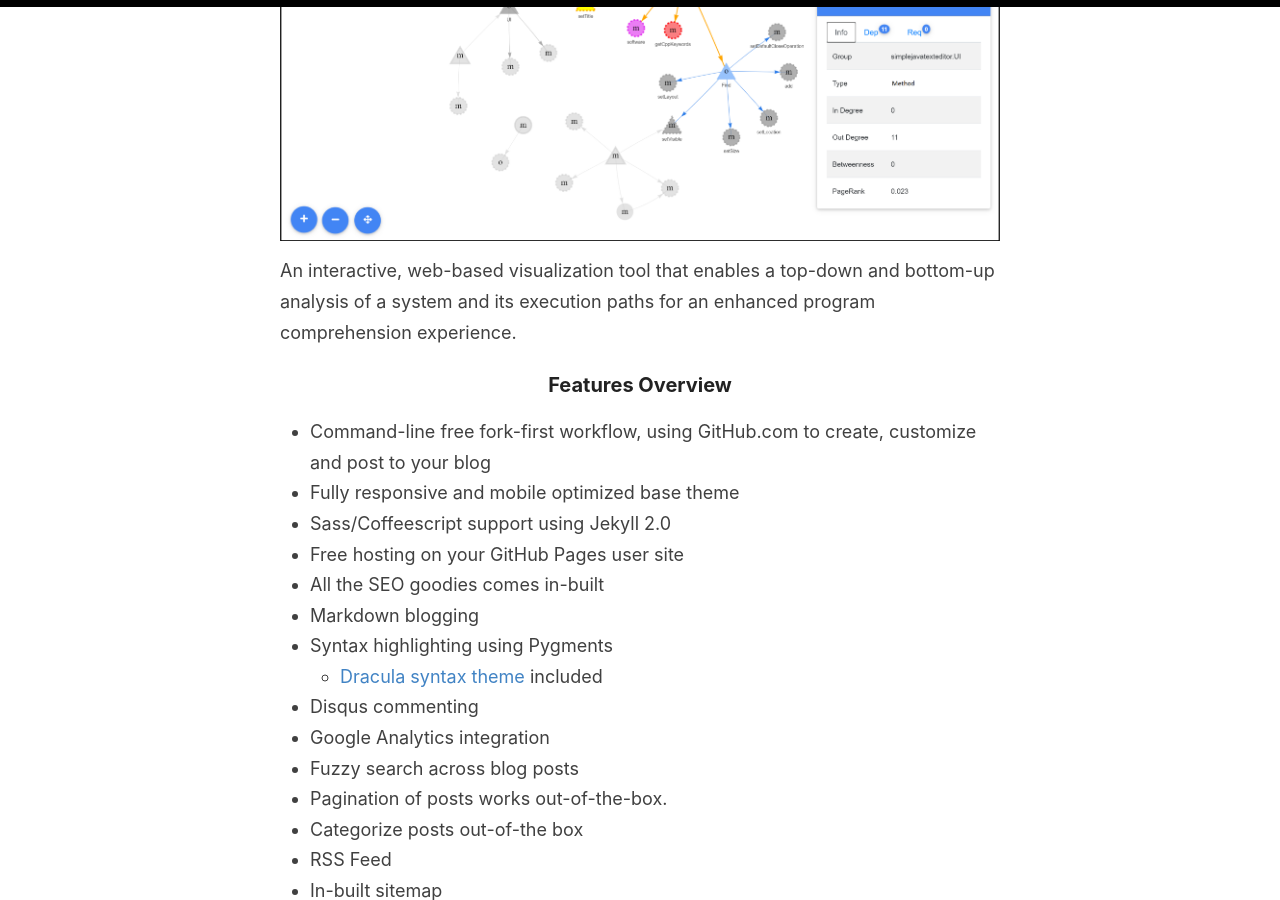
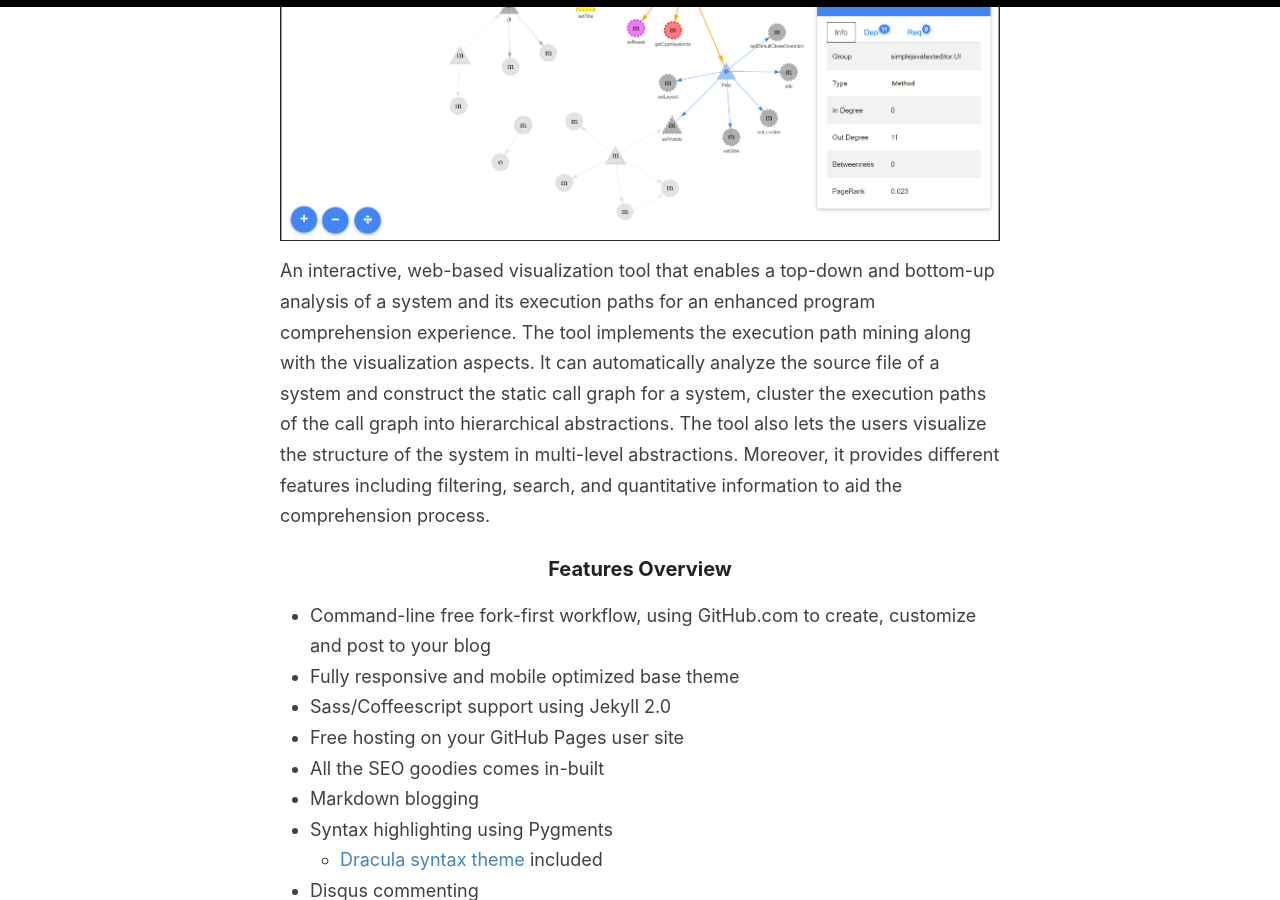
Before and after one commit to RakanAlanazi/CodEx, a Jekyll site: the page built from index.md, in a window 1280 px wide and 900 px high, scrolled down 591 px. Built offline with Jekyll 4.4.1, drawn with Linux system fonts in a browser that asks for light colours; our own code applies the rules of GitHub Pages for plain Markdown files; the list of posts is cut into pages by our own code.

Commit message:
Update index.md

```diff
--- a/index.md
+++ b/index.md
@@ -3,7 +3,8 @@
 ![](/images/interface.png)
 
 An interactive, web-based visualization tool that enables a top-down and bottom-up analysis of a system
-and its execution paths for an enhanced program comprehension experience.
+and its execution paths for an enhanced program comprehension experience. The tool implements the execution path mining along with the visualization aspects.
+It can automatically analyze the source file of a system and construct the static call graph for a system, cluster the execution paths of the call graph into hierarchical abstractions. The tool also lets the users visualize the structure of the system in multi-level abstractions. Moreover, it provides different features including filtering, search, and quantitative information to aid the comprehension process.
 
 ### Features Overview
 
```
